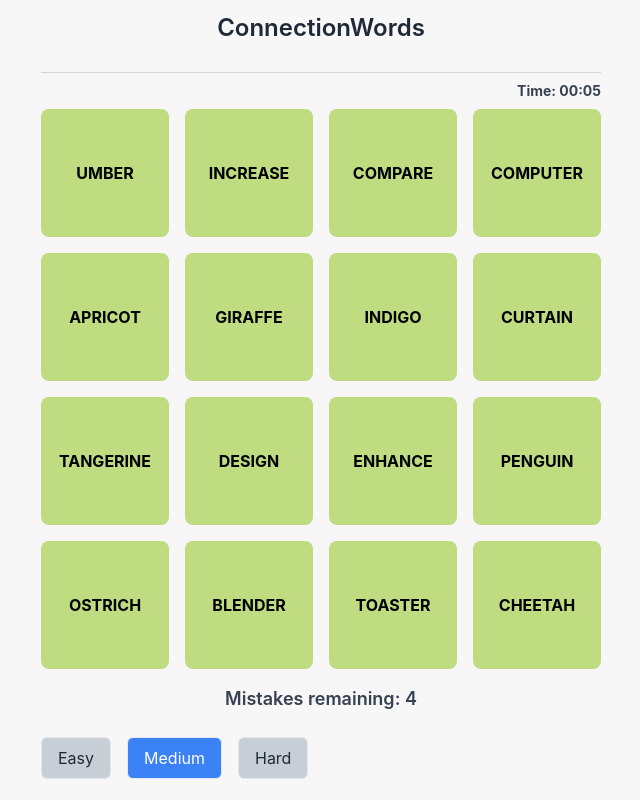
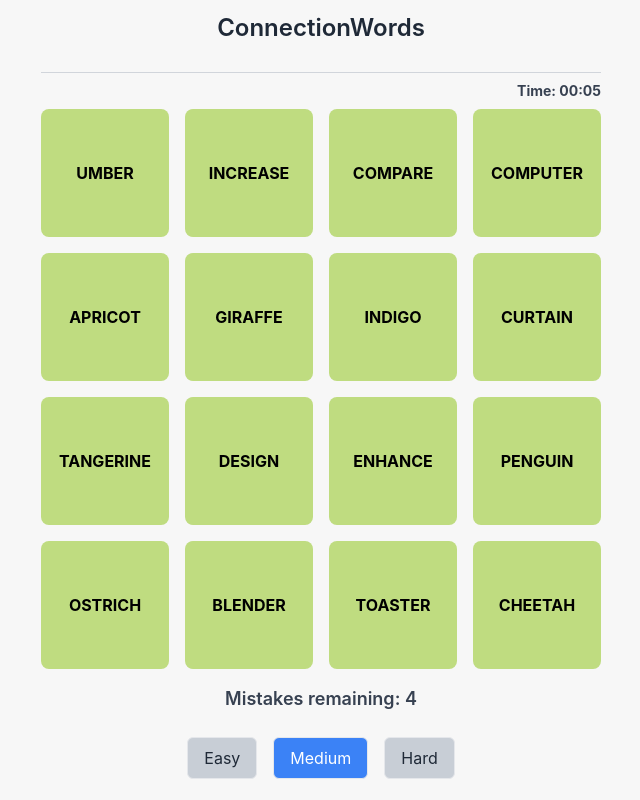
Before and after one commit to Heminyildiz/ConnectionWords, a React (Create React App) app: page / in a window 1280 px wide. Shown: the whole page, without its empty margins (319-959 px from the left). Built offline with nearby package versions, Linux system fonts and the light colour scheme.

Commit message:
Update DifficultySelector.jsx

```diff
--- a/src/components/DifficultySelector.jsx
+++ b/src/components/DifficultySelector.jsx
@@ -4,7 +4,7 @@ const difficulties = ["Easy", "Medium", "Hard"];
 
 const DifficultySelector = ({ currentDifficulty, onDifficultyChange }) => {
   return (
-    <div className="flex space-x-4">
+    <div className="flex justify-center space-x-4">
       {difficulties.map((level) => (
         <button
           key={level}
```
